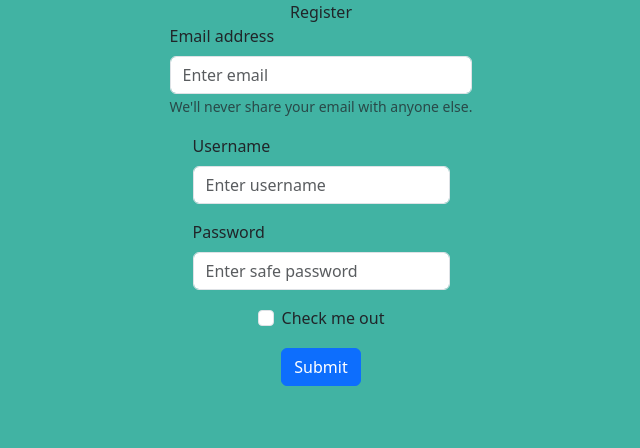
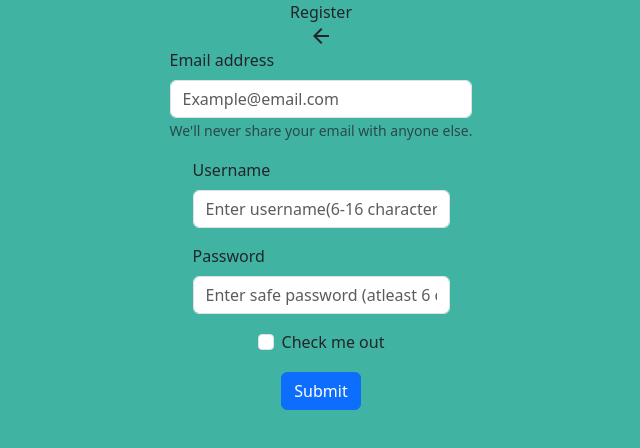
Before and after one commit to Jonas-Larsson1/Onlineauktion2024, a React (Vite) app: page /registerPage in a window 1280 px wide. Shown: the top 448 px of the page, without its empty margins (319-959 px from the left). Built offline with nearby package versions, Linux system fonts and the light colour scheme.

Commit message:
registration control added

```diff
--- a/db.json
+++ b/db.json
@@ -54,6 +54,16 @@
       "id": "2568",
       "username": "",
       "password": ""
+    },
+    {
+      "id": "7268",
+      "username": "lenakarlsson",
+      "password": "lena123"
+    },
+    {
+      "id": "9f27",
+      "username": "bertkarlsson",
+      "password": "bert123"
     }
   ]
 }
--- a/src/pages/RegisterPage.jsx
+++ b/src/pages/RegisterPage.jsx
@@ -1,41 +1,53 @@
-import Form from 'react-bootstrap/Form';
-import Button from 'react-bootstrap/esm/Button';
-import "./styles.css"
-import { useState } from 'react';
+import Form from "react-bootstrap/Form";
+import Button from "react-bootstrap/esm/Button";
+import "./styles.css";
+import { useState } from "react";
+import { useNavigate } from "react-router-dom";
 
-export default function RegisterPage(){
+export default function RegisterPage() {
+  const [newUsername, setNewUsername] = useState("");
+  const [newPassword, setNewPassword] = useState("");
+  const navigate = useNavigate()
 
-    const [newUsername, setNewUsername] = useState('')
-    const [newPassword, setNewPassword] = useState('')
+  async function registerUser(e) {
+    e.preventDefault();
 
-    async function registerUser(e){
-        e.preventDefault()
-        const res = await fetch("api/users",{
+    if(newUsername.length > 5 < 17 && newPassword.length > 5){
+
+        const res = await fetch("api/users", {
             method: "POST",
-            headers: {"Content-Type": "application/json"},
+            headers: { "Content-Type": "application/json" },
             body: JSON.stringify({
-                "username" : newUsername,
-                "password" : newPassword
-            })
-        })
-       if(res.ok){
-        console.log(res)
-        alert("Account registered!")
+                username: newUsername,
+                password: newPassword,
+            }),
+        });
+        if (res.ok) {
+            console.log(res);
+            alert("Account registered!");
+            navigate("/")
+        } else {
+            console.log(res);
+            alert("Something went wrong!");
+        }
     } else{
-        console.log(res)
-        alert("Something went wrong!")
+        alert("username or password is too short")
+    }
 }
 
-    }
-
-    return<>
-
-    <Form className='register-form'>
+    return (
+    <>
+      <Form className="register-form">
         <header>Register</header>
+        <link
+          rel="stylesheet"
+          href="https://fonts.googleapis.com/css2?family=Material+Symbols+Outlined:opsz,wght,FILL,GRAD@20..48,100..700,0..1,-50..200"
+        />
+        <button className="material-symbols-outlined" onClick={() => navigate("/")}>arrow_back</button>
 
         <Form.Group className="mb-3" controlId="formBasicEmail">
           <Form.Label>Email address</Form.Label>
-        <Form.Control type="email" placeholder="Enter email" />
+          <Form.Control type="email" placeholder="Example@email.com" />
           <Form.Text className="text-muted">
             We'll never share your email with anyone else.
           </Form.Text>
@@ -43,12 +55,22 @@ export default function RegisterPage(){
 
         <Form.Group className="mb-3" controlId="formBasicUsername">
           <Form.Label>Username</Form.Label>
-        <Form.Control type='text' placeholder="Enter username" value={newUsername} onChange={(e) => setNewUsername(e.target.value)}/>
+          <Form.Control
+            type="text"
+            placeholder="Enter username(6-16 characters)"
+            value={newUsername}
+            onChange={(e) => setNewUsername(e.target.value)}
+          />
         </Form.Group>
 
         <Form.Group className="mb-3" controlId="formBasicPassword">
           <Form.Label>Password</Form.Label>
-        <Form.Control type="password" placeholder="Enter safe password" value={newPassword} onChange={(e) => setNewPassword(e.target.value)} />
+          <Form.Control
+            type="password"
+            placeholder="Enter safe password (atleast 6 characters long)"
+            value={newPassword}
+            onChange={(e) => setNewPassword(e.target.value)}
+          />
         </Form.Group>
         <Form.Group className="mb-3" controlId="formBasicCheckbox">
           <Form.Check type="checkbox" label="Check me out" />
@@ -58,11 +80,7 @@ export default function RegisterPage(){
         </Button>
       </Form>
     </>
-
+  );
 }
 
-function registerUser() {
-
-
-
-}
+function registerUser() {}
--- a/src/pages/styles.css
+++ b/src/pages/styles.css
@@ -4,6 +4,10 @@ body{
 .logout-btn{
     all : unset;
     margin-left: 1rem;
+}
+
+.material-symbols-outlined{
+    all: unset;
 }
 
 .logout-img:hover{
```
Also changed, not shown: src/assets/petabw.png (renamed from src/assets/PETABW.png). Lines whose indentation alone changed are shown as unchanged.
